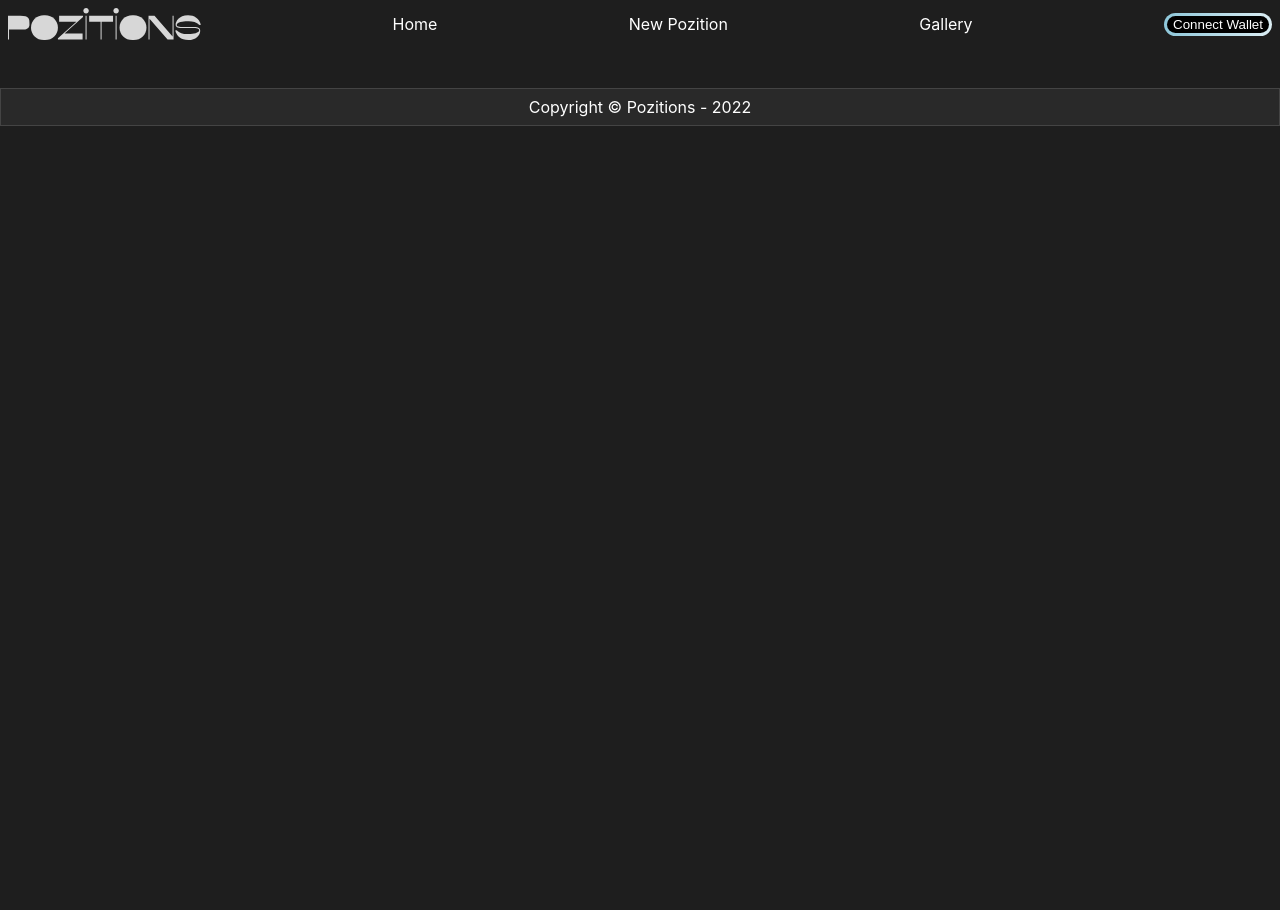
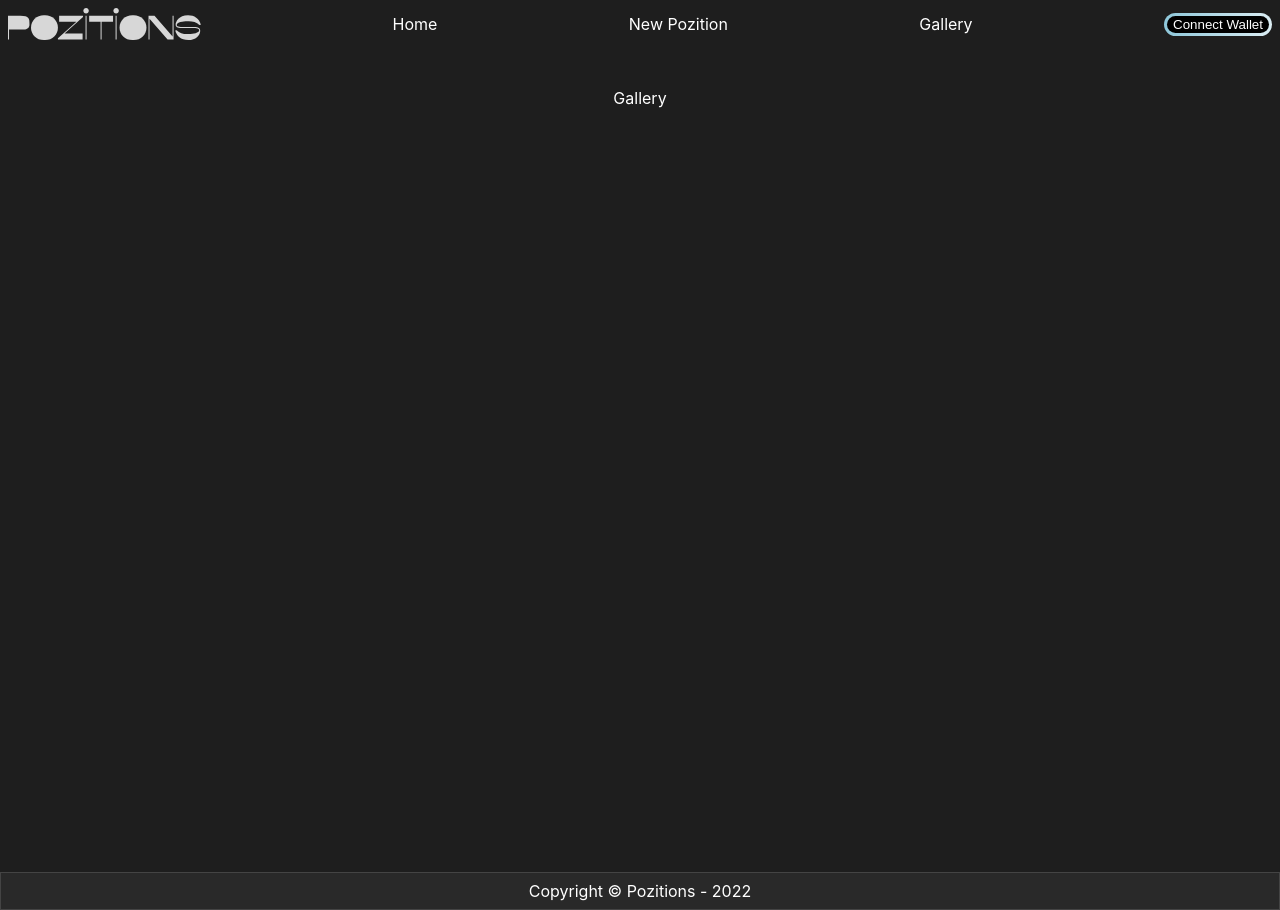
Before and after one commit to fritzschoff/notSynthetix, a React (Create React App) app: page /gallery in a window 1280 px wide. Before the commit the page ends 800 px from the top, so only its background shows below. Built offline with nearby package versions, Linux system fonts and the light colour scheme.

Commit message:
added gallery component

```diff
--- a/src/App.css
+++ b/src/App.css
@@ -1,7 +1,10 @@
 .app {
   text-align: center;
   color: white;
-  height: 99vh;
+}
+
+.mainContent {
+  min-height: 98vh;
 }
 
 .header {
--- a/src/App.tsx
+++ b/src/App.tsx
@@ -7,6 +7,7 @@ import CreatePosition from './components/CreatePosition';
 import Footer from './components/Footer';
 import { useConnectWallet } from './context/useConnectWalletContext';
 import Pozition from './components/Pozition';
+import Gallery from './components/Gallery';
 
 function App() {
   const { connector } = useConnectWallet();
@@ -75,7 +76,7 @@ function App() {
           {connector && <div className="networkDisplay">{parseChainId()}</div>}
           <ConnectWallet />
         </header>
-
+        <main className="mainContent">
           <Routes>
             <Route path="/" key="landing-page" element={<LandingPage />} />
             <Route
@@ -83,9 +84,15 @@ function App() {
               key="landing-page"
               element={<CreatePosition />}
             />
-          <Route path="/profile" key="profile-page" element={<ProfilePage />} />
+            <Route path="/gallery" key="gallery-page" element={<Gallery />} />
+            <Route
+              path="/profile"
+              key="profile-page"
+              element={<ProfilePage />}
+            />
             <Route path="/pozition/:id" element={<Pozition />} />
           </Routes>
+        </main>
         <Footer />
       </div>
     </>
--- /dev/null
+++ b/src/components/Gallery.tsx
@@ -0,0 +1,5 @@
+import './Gallery.css';
+
+export default function Gallery() {
+  return <div>Gallery</div>;
+}
--- a/src/index.css
+++ b/src/index.css
@@ -46,5 +46,5 @@ button {
 }
 
 :root {
-  --primary: #8ec7da;
+  --primary: #f2f2f2;
 }
```
Also changed, not shown: src/components/Gallery.css (added). Lines whose indentation alone changed are shown as unchanged.
